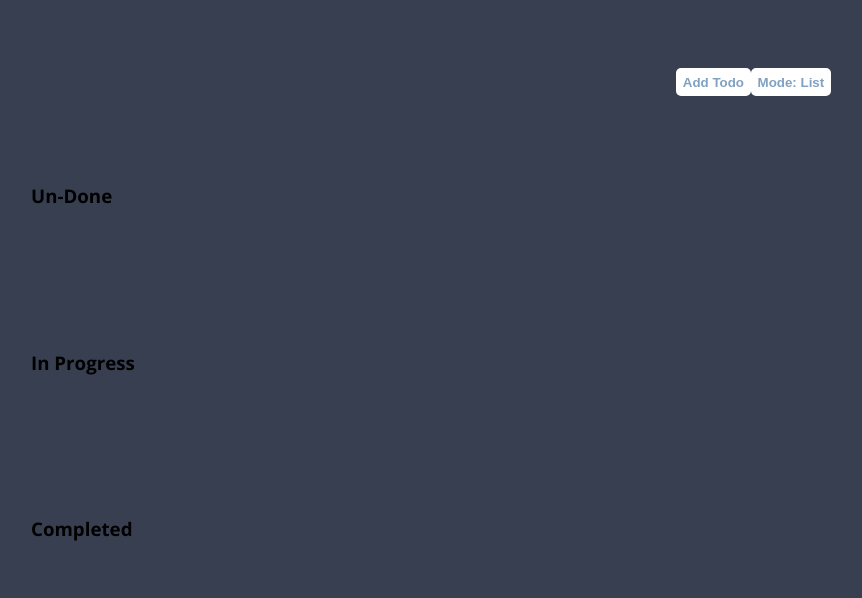
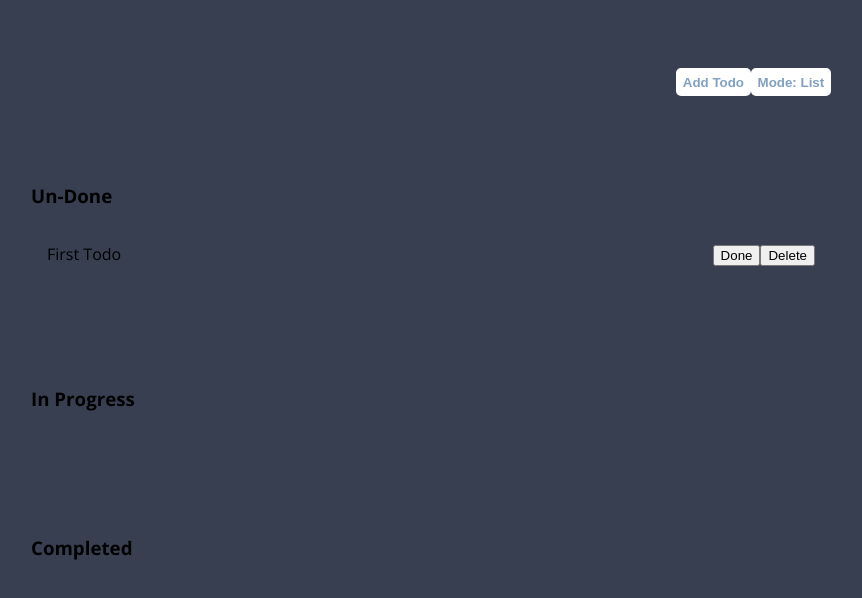
Before and after one commit to ulises-castro/todo-finito, a React (Create React App) app: page / in a window 1280 px wide. Shown: the top 598 px of the page, without its empty margins (209-1071 px from the left). Built offline with nearby package versions, Linux system fonts and the light colour scheme.

Commit message:
Created actions in reducer, added input and hanlders for submit and so on

```diff
--- a/src/components/TodoItem/index.tsx
+++ b/src/components/TodoItem/index.tsx
@@ -1,11 +1,11 @@
 import React, { ReactElement, useState } from "react";
-import {  handlerTodoType  } from 'containers/TodoBoard/models/Todo.interface'
+import { handlerTodoType } from "containers/TodoBoard/models/Todo.interface";
 import styled from "styled-components";
 
 // NOTE: Once you use rest to pass an array of methods you lose because typescript lack of features to work
 export interface TodoItemProps {
   todo: any;
-  toggleModal: handlerTodoType;
+  handlerEditTodo?: any;
   handlerRemoveTodo: handlerTodoType;
   handlerMarkAsDone: handlerTodoType;
 }
@@ -22,14 +22,22 @@ const Todo = styled.div`
 
 const TodoTitle = styled.div``;
 const TodoActions = styled.div``;
+const Input = styled.input``;
 
 export default function TodoItem({
   todo,
-  toggleModal,
+  handlerEditTodo,
   handlerRemoveTodo,
   handlerMarkAsDone,
 }: TodoItemProps): ReactElement | null {
   const [showEdit, setShowEdit] = useState<Boolean>(false);
+  const [value, setValue] = useState(todo.title)
+
+  const handlerUpdateTodoTitle = (event: React.FormEvent<HTMLElement>) => {
+    event.preventDefault()
+
+    handlerEditTodo(value)
+  }
 
   return (
     <Todo
@@ -37,7 +45,17 @@ export default function TodoItem({
       onMouseEnter={() => setShowEdit(true)}
       onMouseLeave={() => setShowEdit(false)}
     >
-      <TodoTitle onClick={() => toggleModal(todo.id)}>{showEdit ? "Click to edit" : todo.title}</TodoTitle>
+      <TodoTitle onClick={() => false}>
+        {showEdit ? (
+          <form onSubmit={handlerUpdateTodoTitle}>
+            <Input type="text" value={value} onChange={(event: React.ChangeEvent<HTMLInputElement>) => setValue(event.target.value) } />
+            <button type="submit"> Ok </button>
+            <button type="button" onClick={() => setValue('')}> Clear </button>
+          </form>
+        ) : (
+          todo.title
+        )}
+      </TodoTitle>
 
       <TodoActions>
         <button onClick={() => handlerMarkAsDone(todo.id)}>Done</button>
--- a/src/containers/TodoBoard/index.tsx
+++ b/src/containers/TodoBoard/index.tsx
@@ -1,15 +1,13 @@
 import React, { useReducer, MouseEvent, useState } from "react";
-import styled from "styled-components";
 import TodoContainer from "components/TodoContainer";
 import TodoItem from "components/TodoItem";
-import { TodoStatusContainer, SimpleBtn, TodoBody, ActionBar } from './styled';
+import { TodoStatusContainer, SimpleBtn, TodoBody, ActionBar } from "./styled";
 
 import todoReducer, { initialTodoState } from "./todoReducer";
 import { TodoProps, handlerTodoType } from "./models/Todo.interface";
 
 function TodoBoard() {
   const [listMode, setListMode] = useState<Boolean>(true);
-  const [showModal, setShowModal] = useState<String>('')
   const [state, dispatch] = useReducer(todoReducer, initialTodoState);
 
   const handlerAddTodo = () => {
@@ -22,26 +20,29 @@ function TodoBoard() {
     dispatch({ type: "ADD_TODO", payload });
   };
 
-  const toggleModal: handlerTodoType = (todoId) => {
-    setShowModal(todoId)
-  }
-
   const handlerRemoveTodo: handlerTodoType = (todoId) => {
     dispatch({ type: "REMOVE_TODO", payload: todoId });
   };
 
   const handlerMarkAsDone: handlerTodoType = (todoId) => {
     dispatch({ type: "MARK_COMPLETED", payload: todoId });
-  }
+  };
+
+  const handlerEditTodo = (todoId: string, newTitle: string) => {
+    dispatch({ type: "UPDATE_TODO_TITLE", payload: { todoId, newTitle } });
+  };
 
   const filterTodosBy: any = (status = "done") =>
     state.todos
       .filter((todo: any) => todo.status === status)
       .map((todo: any) => (
         <TodoItem
+          // TODO: Create its own type for this because it is used more than once
+          handlerEditTodo={(todoId: string, newTitle: string) =>
+            handlerEditTodo(todoId, newTitle)
+          }
           handlerMarkAsDone={handlerMarkAsDone}
           handlerRemoveTodo={handlerRemoveTodo}
-          toggleModal={toggleModal}
           key={todo.id}
           todo={todo}
         />
@@ -60,8 +61,10 @@ function TodoBoard() {
         </div>
       </ActionBar>
       <TodoStatusContainer direction={listMode ? "column" : "row"}>
-        <TodoContainer title="Un-Done">{filterTodosBy("undone")} </TodoContainer>
-        <TodoContainer title="In Progress">{filterTodosBy("doing")} </TodoContainer>
+        <TodoContainer title="Un-Done">{filterTodosBy("undone")}</TodoContainer>
+        <TodoContainer title="In Progress">
+          {filterTodosBy("doing")}
+        </TodoContainer>
         <TodoContainer title="Completed">{filterTodosBy()} </TodoContainer>
       </TodoStatusContainer>
     </TodoBody>
--- a/src/containers/TodoBoard/models/Todo.interface.ts
+++ b/src/containers/TodoBoard/models/Todo.interface.ts
@@ -16,11 +16,18 @@ export type TodoReducerState = {
 
 export type handlerTodoType = (todoId: string) => void
 
+export type TodoUpdateTitle = {
+    todoId: string;
+    newTitle: string;
+  }
+
 export const ADD_TODO = "ADD_TODO";
 export const REMOVE_TODO = "REMOVE_TODO";
 export const MARK_COMPLETED = 'MARK_COMPLETED'
+export const UPDATE_TODO_TITLE = 'UPDATE_TODO_TITLE'
 
 export type TodoAction =
   | { type: typeof ADD_TODO; payload: TodoBase }
   | { type: typeof REMOVE_TODO; payload: string }
-  | { type: typeof MARK_COMPLETED; payload: string };
+  | { type: typeof MARK_COMPLETED; payload: string }
+  | { type: typeof UPDATE_TODO_TITLE; payload: TodoUpdateTitle  };
--- a/src/containers/TodoBoard/todoReducer.tsx
+++ b/src/containers/TodoBoard/todoReducer.tsx
@@ -1,7 +1,24 @@
-import { ADD_TODO, REMOVE_TODO, MARK_COMPLETED, TodoAction,  TodoProps, TodoReducerState, TodoBase } from "./models/Todo.interface";
+import {
+  ADD_TODO,
+  REMOVE_TODO,
+  MARK_COMPLETED,
+  UPDATE_TODO_TITLE,
+  TodoAction,
+  TodoProps,
+  TodoReducerState,
+  TodoBase,
+} from "./models/Todo.interface";
+
+const defaultTodo: TodoBase = {
+  id: "Hxd324Jsi",
+  title: "First Todo",
+  body: "",
+  status: "undone",
+  date: new Date(),
+};
 
 export const initialTodoState: TodoReducerState = {
-  todos: [],
+  todos: [defaultTodo],
 };
 
 const todoReducer = (
@@ -10,11 +27,13 @@ const todoReducer = (
 ): TodoReducerState => {
   switch (action.type) {
     case ADD_TODO: {
-      const randomId = [...Array(9)].map(() => (~~(Math.random() * 36)).toString(36)).join('')
+      const randomId = [...Array(9)]
+        .map(() => (~~(Math.random() * 36)).toString(36))
+        .join("");
 
       const newTodo: TodoProps = {
         id: randomId,
-        status: 'undone',
+        status: "undone",
         ...(action.payload as TodoProps),
       };
 
@@ -24,10 +43,25 @@ const todoReducer = (
       };
     }
     case MARK_COMPLETED: {
-      const findIndex = state.todos.findIndex(todo => todo.id === action.payload)
-      const todos = [ ...state.todos ]
+      const findIndex = state.todos.findIndex(
+        (todo) => todo.id === action.payload
+      );
+      const todos = [...state.todos];
 
-      todos[findIndex].status = 'done'
+      todos[findIndex].status = "done";
+
+      return {
+        ...state,
+        todos,
+      };
+    }
+    case UPDATE_TODO_TITLE: {
+      const findIndex = state.todos.findIndex(
+        (todo) => todo.id === action.payload.todoId
+      );
+      const todos = [...state.todos];
+
+      todos[findIndex].title = action.payload.newTitle;
 
       return {
         ...state,
@@ -35,13 +69,14 @@ const todoReducer = (
       }
     }
     case REMOVE_TODO: {
-      const filteredTodos = state.todos
-        .filter((todo: TodoBase) => todo.id !== action.payload)
+      const filteredTodos = state.todos.filter(
+        (todo: TodoBase) => todo.id !== action.payload
+      );
 
       return {
         ...state,
-        todos: filteredTodos
-      }
+        todos: filteredTodos,
+      };
     }
     default:
       throw Error();
```
